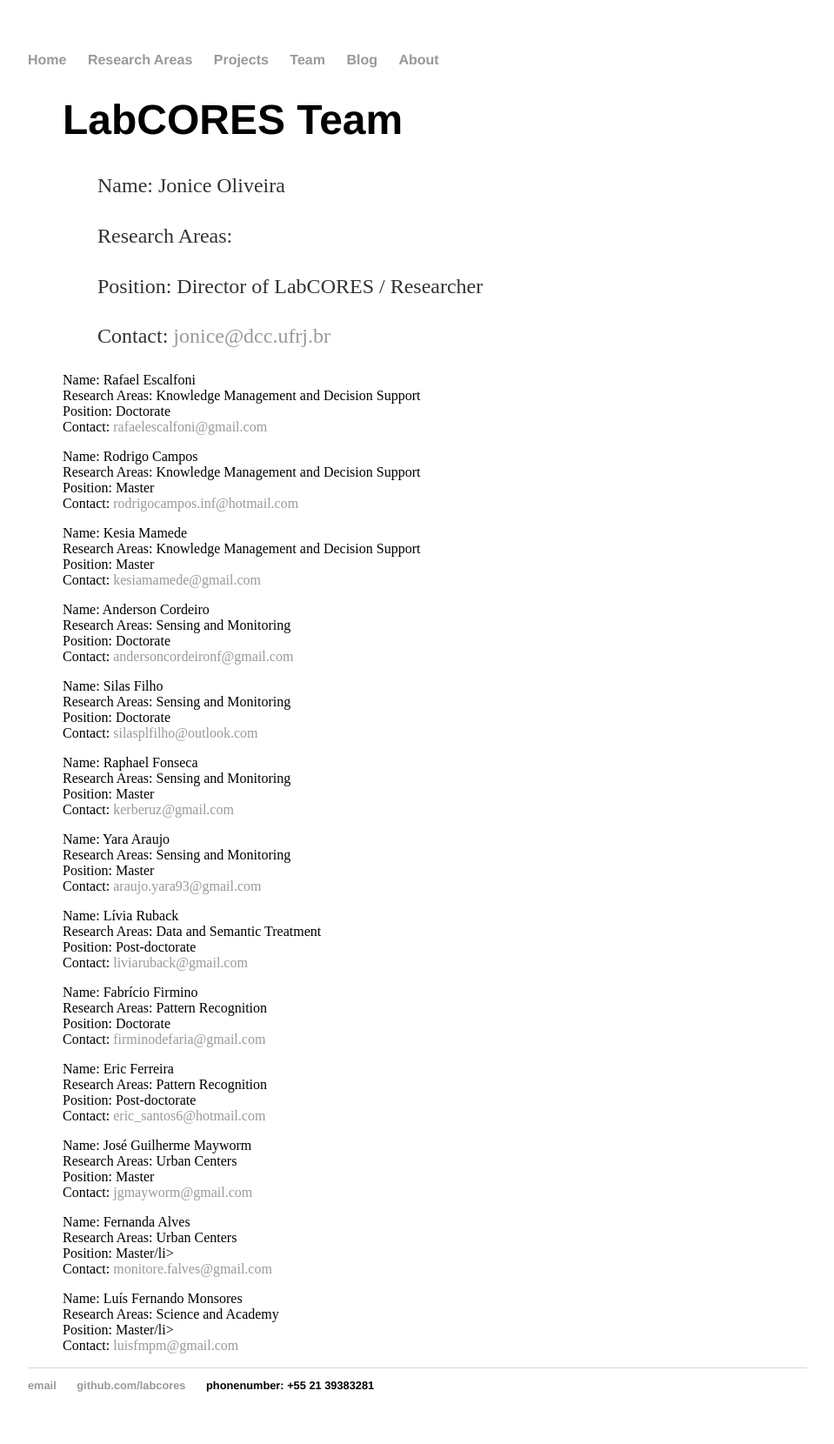
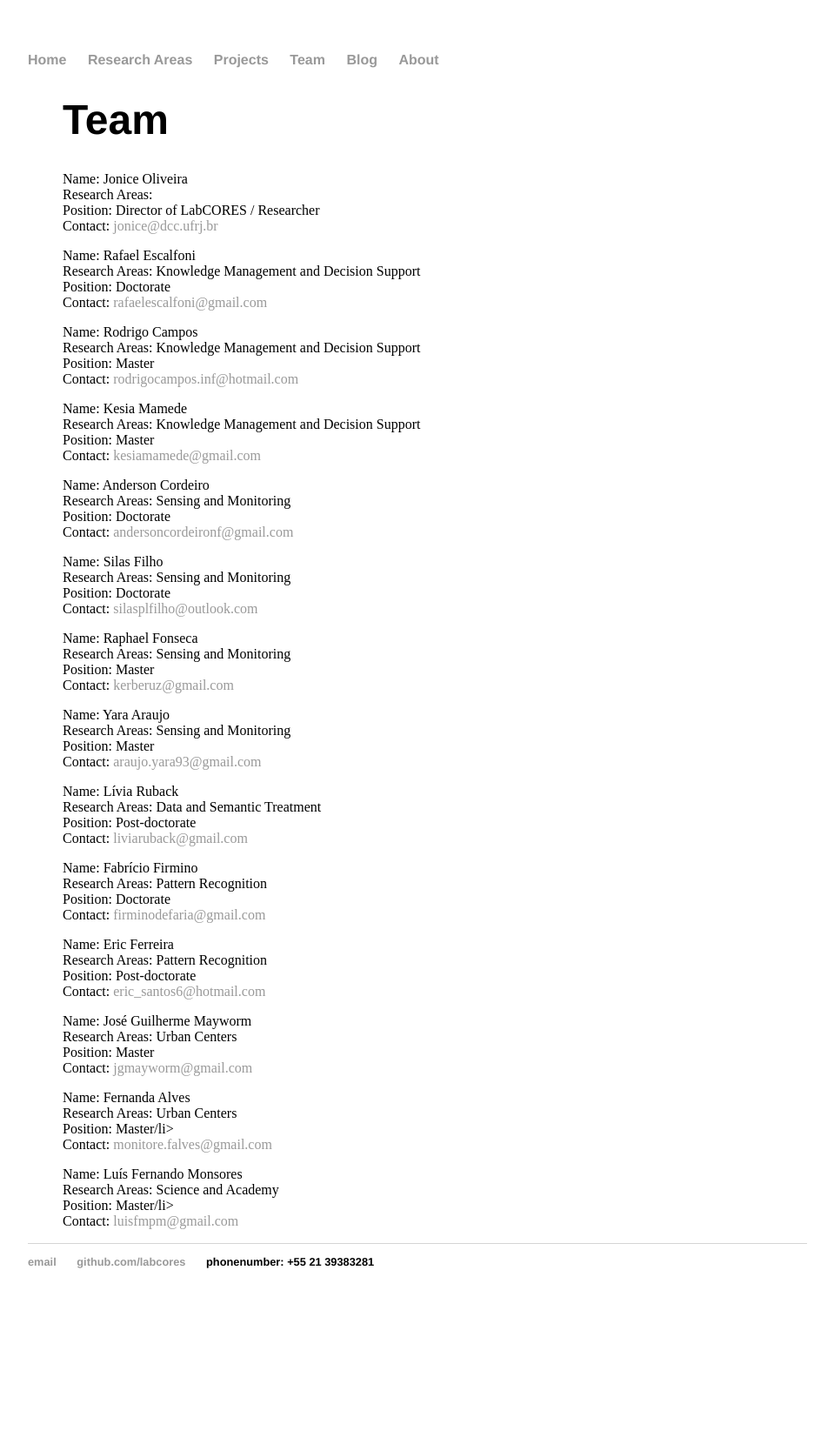
Before and after one commit to labcores/labcores.github.io, a Jekyll site: the page built from team/index.html, in a window 1280 px wide. Shown: the whole page at 87% size, without its empty margins (160-1119 px from the left). Built offline with Jekyll 4.4.1, drawn with Linux system fonts in a browser that asks for light colours; after the commit the page ends 1518 px from its top, so only the background shows below that.

Commit message:
update-team-page

```diff
--- a/team/index.html
+++ b/team/index.html
@@ -4,16 +4,14 @@ title: Social Computing and Social Network Analysis Laboratory
 ---
 <div class="team">
 	<ul>
-		<li><h1>LabCORES Team</h1>
-			<ul name="jonice">
-				<li><p>Name: Jonice Oliveira</li>
-			   	<li><p>Research Areas: </li>
-				<li><p>Position: Director of LabCORES / Researcher</li>
-				<li><p>Contact: <a href="mailto:jonice@dcc.ufrj.br">jonice@dcc.ufrj.br</a></li>
-			</ul>
-		</li>
+		<li><h1>Team</h1></li>
 	</ul>
-
+		<ul name="jonice">
+			<li>Name: Jonice Oliveira</li>
+			<li>Research Areas: </li>
+			<li>Position: Director of LabCORES / Researcher</li>
+			<li>Contact: <a href="mailto:jonice@dcc.ufrj.br">jonice@dcc.ufrj.br</a></li>
+		</ul>
 		<ul>
 			<li>Name: Rafael Escalfoni</li>
 			<li>Research Areas: Knowledge Management and Decision Support </li>
```
